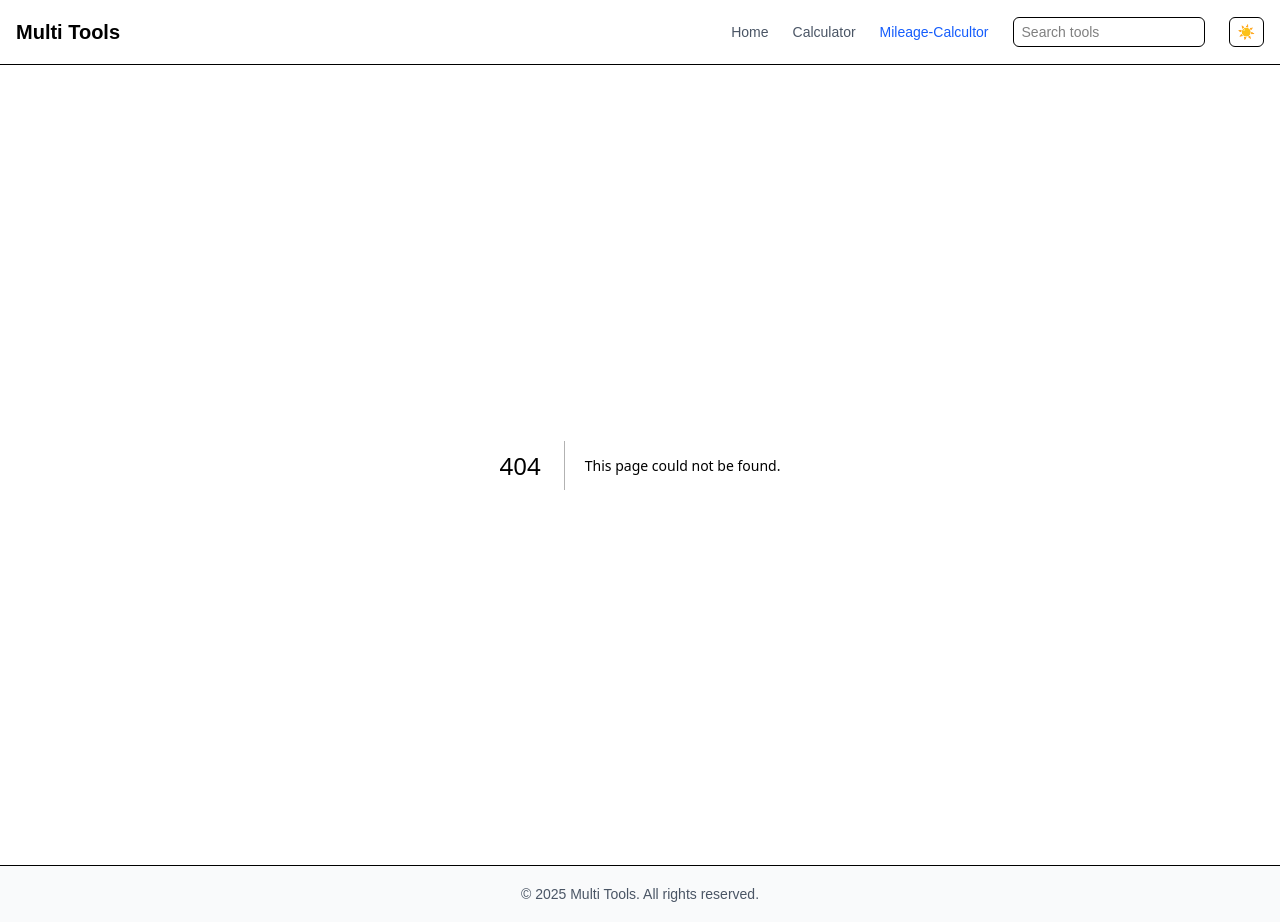
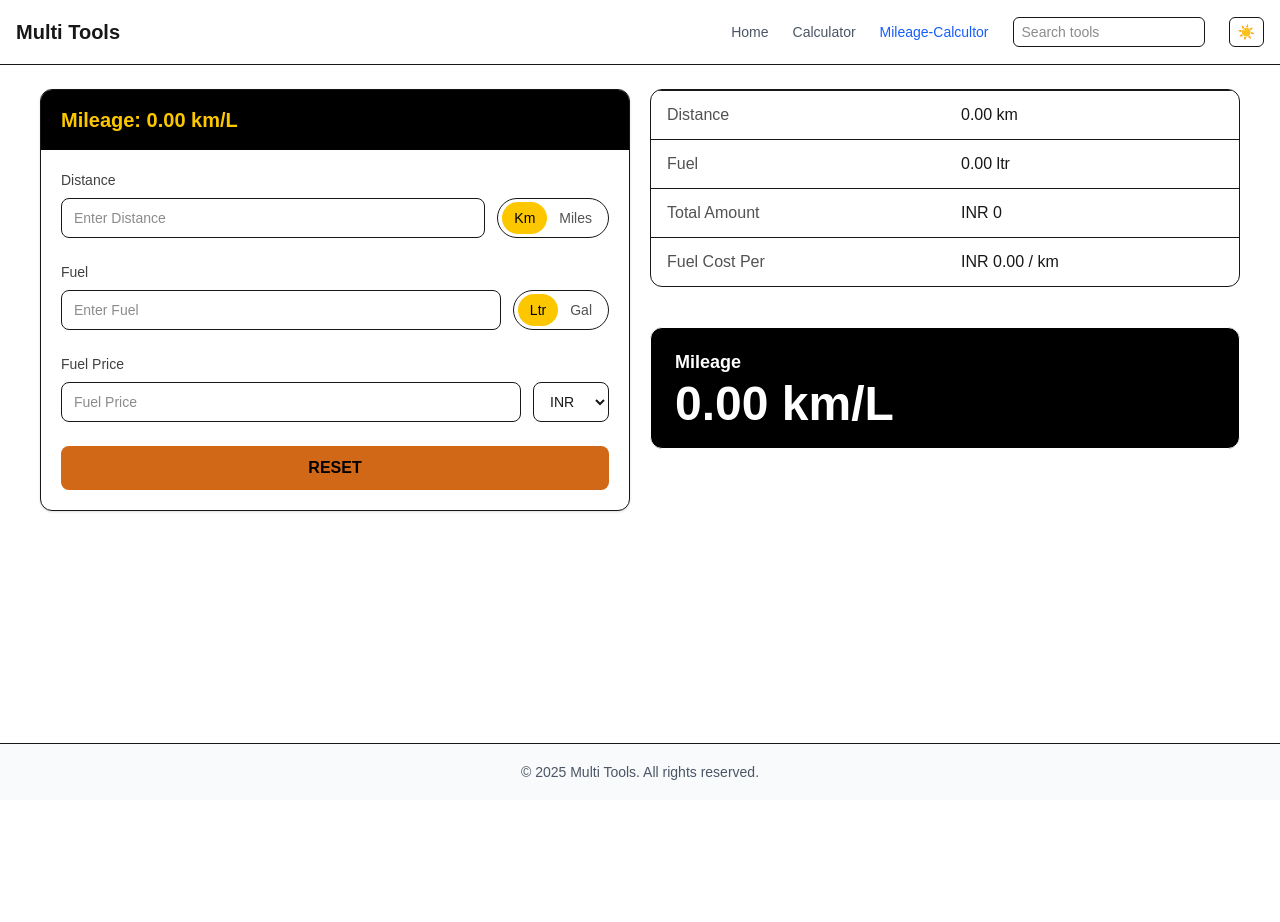
Before and after one commit to anil-nutan82/nextjs-cicd-demo-anil, a Next.js app: page /mileage-calculator in a window 1280 px wide. Before the commit this address had no page. After the commit the page ends 800 px from the top, so only its background shows below. Built offline with nearby package versions, Linux system fonts and the light colour scheme.

Commit message:
deploy mileage

```diff
--- /dev/null
+++ b/app/mileage-calculator/page.tsx
@@ -0,0 +1,9 @@
+import MileageCalculator from '@/components/mileage/MileageCalculator'
+
+export default function MileageCalcualtorPage() {
+  return (
+    <main className='px-4 lg:px-10 py-6'>
+      <MileageCalculator />
+    </main>
+  )
+}
--- /dev/null
+++ b/components/mileage/MileageCalculator.tsx
@@ -0,0 +1,158 @@
+"use client";
+
+import { useMileageCalculator } from "@/hooks/useMileageCalculator";
+
+export default function MileageCalculator() {
+  const m = useMileageCalculator();
+
+  return (
+    <div className="w-full lg:app-container mx-auto">
+      <div className="grid lg:grid-cols-2 gap-5">
+        {/* LEFT CARD */}
+        <div className="rounded-xl border dark:border-[#2E2E2E] bg-white dark:bg-[#171717] shadow-sm overflow-hidden">
+          <div className="bg-black text-yellow-400 px-5 py-4 text-lg md:text-xl font-semibold">
+            Mileage: {m.mileage.toFixed(2)} km/L
+          </div>
+
+          <div className="p-5 space-y-6">
+            {/* Distance */}
+            <InputBlock
+              label="Distance"
+              value={m.distance}
+              onChange={(v) => m.setDistance(v)}
+              unit1="Km"
+              unit2="Miles"
+              activeUnit={m.distanceUnit}
+              onUnitChange={(u) => m.setDistanceUnit(u as any)}
+              placeholder="Enter Distance"
+            />
+
+            {/* Fuel */}
+            <InputBlock
+              label="Fuel"
+              value={m.fuel}
+              onChange={(v) => m.setFuel(v)}
+              unit1="Ltr"
+              unit2="Gal"
+              activeUnit={m.fuelUnit}
+              onUnitChange={(u) => m.setFuelUnit(u as any)}
+              placeholder="Enter Fuel"
+            />
+
+            {/* Amount */}
+            <div className="space-y-2">
+              <div className="text-sm font-medium text-neutral-700 dark:text-white">
+                Fuel Price
+              </div>
+              <div className="flex gap-3">
+                <input
+                  type="number"
+                  value={m.amount || ""}
+                  onChange={(e) => m.setAmount(+e.target.value)}
+                  placeholder="Fuel Price"
+                  className="w-full h-10 rounded-lg border dark:border-[#2E2E2E] bg-white dark:bg-[#171717] px-3 text-sm outline-none focus:ring-2 focus:ring-yellow-400"
+                />
+                <select
+                  value={m.currency}
+                  onChange={(e) => m.setCurrency(e.target.value)}
+                  className="h-10 rounded-lg border dark:border-[#2E2E2E] bg-white dark:bg-[#171717] px-3 text-sm"
+                >
+                  <option>INR</option>
+                  <option>USD</option>
+                  <option>EUR</option>
+                  <option>AED</option>
+                </select>
+              </div>
+            </div>
+
+            <button
+              onClick={m.reset}
+              className="w-full h-11 rounded-lg bg-[#d16817] text-black font-semibold flex items-center justify-center gap-2 hover:brightness-95"
+            >
+              RESET
+            </button>
+          </div>
+        </div>
+
+        {/* RIGHT SIDE OUTPUT */}
+        <div className="space-y-10">
+          <OutputCard
+            distance={m.distanceInKm}
+            fuel={m.fuelInLiters}
+            amount={m.amount}
+            currency={m.currency}
+            fuelCostPerKm={m.fuelCostPerKm}
+          />
+
+          <div className="rounded-xl bg-black text-white border dark:border-[#2E2E2E] px-6 py-5">
+            <div className="text-lg font-semibold">Mileage</div>
+            <div className="text-3xl md:text-5xl font-extrabold mt-1">
+              {m.mileage.toFixed(2)} km/L
+            </div>
+          </div>
+        </div>
+      </div>
+    </div>
+  );
+}
+
+function InputBlock({
+  label,
+  value,
+  onChange,
+  unit1,
+  unit2,
+  activeUnit,
+  onUnitChange,
+  placeholder,
+}: any) {
+  return (
+    <div className="space-y-2">
+      <div className="text-sm font-medium text-neutral-700 dark:text-white">
+        {label}
+      </div>
+      <div className="flex gap-3">
+        <input
+          type="number"
+          value={value || ""}
+          onChange={(e) => onChange(+e.target.value)}
+          placeholder={placeholder}
+          className="w-full h-10 rounded-lg border dark:border-[#2E2E2E] bg-white dark:bg-[#171717] px-3 text-sm outline-none focus:ring-2 focus:ring-yellow-400"
+        />
+        <div className="flex items-center rounded-full border dark:border-[#2E2E2E] px-1 h-10">
+          {[unit1, unit2].map((u) => (
+            <button
+              key={u}
+              onClick={() => onUnitChange(u.toLowerCase())}
+              className={`px-3 h-8 rounded-full text-sm font-medium ${
+                activeUnit === u.toLowerCase()
+                  ? "bg-yellow-400 text-black"
+                  : "text-neutral-600"
+              }`}
+            >
+              {u}
+            </button>
+          ))}
+        </div>
+      </div>
+    </div>
+  );
+}
+
+function OutputCard({ distance, fuel, amount, currency, fuelCostPerKm }: any) {
+  return (
+    <div className="rounded-xl border dark:border-[#2E2E2E] dark:bg-[#171717] overflow-hidden">
+      {[
+        ["Distance", `${distance.toFixed(2)} km`],
+        ["Fuel", `${fuel.toFixed(2)} ltr`],
+        ["Total Amount", `${currency} ${amount}`],
+        ["Fuel Cost Per", `${currency} ${fuelCostPerKm.toFixed(2)} / km`],
+      ].map(([k, v]) => (
+        <div key={k} className="grid grid-cols-2 border-t dark:border-[#2E2E2E]">
+          <div className="px-4 py-3 text-neutral-600 dark:text-white">{k}</div>
+          <div className="px-4 py-3 font-medium">{v}</div>
+        </div>
+      ))}
+    </div>
+  );
+}
--- /dev/null
+++ b/hooks/useMileageCalculator.ts
@@ -0,0 +1,58 @@
+"use client";
+
+import { useMemo, useState } from "react";
+
+export function useMileageCalculator() {
+  const [distance, setDistance] = useState<number>(0);
+  const [fuel, setFuel] = useState<number>(0);
+  const [amount, setAmount] = useState<number>(0);
+
+  const [distanceUnit, setDistanceUnit] = useState<"km" | "miles">("km");
+  const [fuelUnit, setFuelUnit] = useState<"ltr" | "gal">("ltr");
+  const [currency, setCurrency] = useState("INR");
+
+  // conversions
+  const distanceInKm = useMemo(() => {
+    return distanceUnit === "miles" ? distance * 1.60934 : distance;
+  }, [distance, distanceUnit]);
+
+  const fuelInLiters = useMemo(() => {
+    return fuelUnit === "gal" ? fuel * 3.78541 : fuel;
+  }, [fuel, fuelUnit]);
+
+  const mileage = useMemo(() => {
+    if (distanceInKm <= 0 || fuelInLiters <= 0) return 0;
+    return distanceInKm / fuelInLiters;
+  }, [distanceInKm, fuelInLiters]);
+
+  const fuelCostPerKm = useMemo(() => {
+    if (distanceInKm <= 0 || amount <= 0) return 0;
+    return amount / distanceInKm;
+  }, [amount, distanceInKm]);
+
+  const reset = () => {
+    setDistance(0);
+    setFuel(0);
+    setAmount(0);
+  };
+
+  return {
+    distance,
+    fuel,
+    amount,
+    distanceUnit,
+    fuelUnit,
+    currency,
+    mileage,
+    distanceInKm,
+    fuelInLiters,
+    fuelCostPerKm,
+    setDistance,
+    setFuel,
+    setAmount,
+    setDistanceUnit,
+    setFuelUnit,
+    setCurrency,
+    reset,
+  };
+}
```
